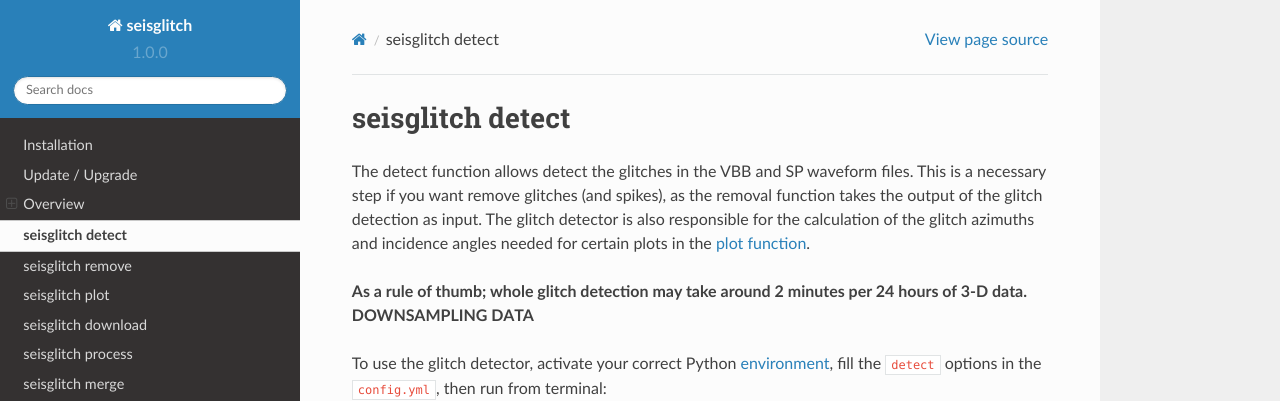
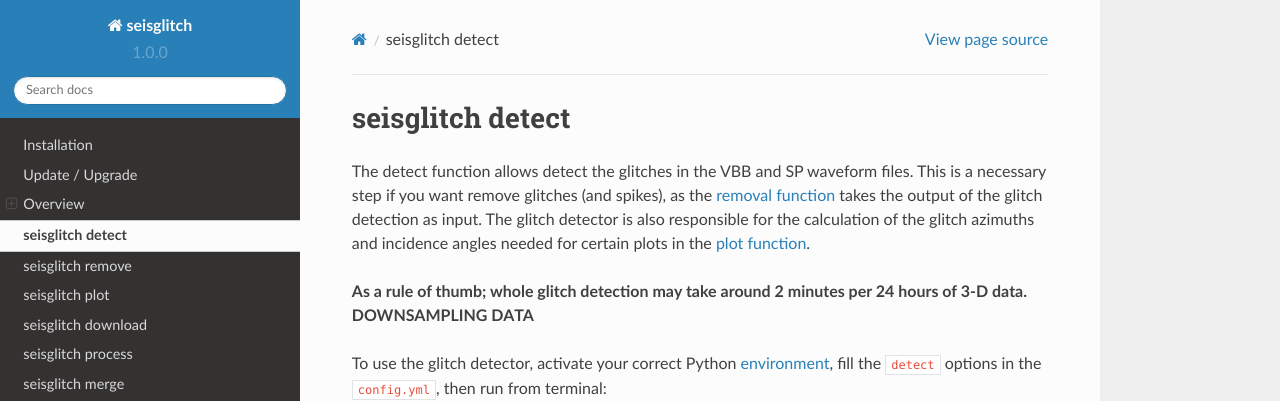
Before and after one commit to t0mmyt/seisglitch, a Sphinx documentation site: the page built from Docs/source/detector.rst, in a window 1280 px wide and 900 px high. Shown: the top 401 px of the window. Built offline with Sphinx 7.4.7 and the Read the Docs theme 2.0.0, drawn with Linux system fonts in a browser that asks for light colours; pages that are not in the unit, such as notebooks, are missing from menus; some of the changed text lies outside the part shown.

```diff
--- a/Docs/source/detector.rst
+++ b/Docs/source/detector.rst
@@ -4,7 +4,7 @@
 =================
 
 The detect function allows detect the glitches in the VBB and SP waveform files.
-This is a necessary step if you want remove glitches (and spikes), as the removal function
+This is a necessary step if you want remove glitches (and spikes), as the :ref:`removal function <remove>`
 takes the output of the glitch detection as input.
 The glitch detector is also responsible for the calculation of the glitch azimuths and incidence angles
 needed for certain plots in the :ref:`plot function <plot>`.
@@ -42,7 +42,7 @@
 * ``glitch_min_polarization``: can be between 0 and 1, where 1 is full linear polarization and 0 circular polarization. Glitches - given they represent acceleration steps seen by the sensors - have a high, linear polarization. The lower you choose this parameter (e.g., 0.9), the more glitch candidates will pass and indeed be declared as glitch. In combination with ``threshold`` this should minimize potential false-positives, however, some certainly remain. Note the polarization analysis is performed on the original, gain corrected raw data rotated into the ZNE-system, i.e., no downsampling of the input data is done for this analysis. Table 1 summarizes sensible ranges for two parameters ``threshold`` and ``glitch_min_polarization``.
 
 
-.. list-table:: Table 1: Sensible ranges for the two most important parameters influencing the performance of glitch detection; 'strict' results in less detections, 'lax' results in more detections. Stricter settings typically result in slightly faster run times as e.g. polarization calculations are performed for less glitch candidates etc..
+.. list-table:: Table 1: Sensible ranges for the two most important parameters influencing the performance of glitch detection; 'strict' results in less detections, 'lax' results in more detections. Stricter settings result in slightly faster run times as e.g. polarizations are calculated for less glitch candidates.
    :widths: 25 25 50 50
    :header-rows: 1
 
```
Also changed, not shown: other parts of Docs/source/detector.rst (+1 -1 lines).
